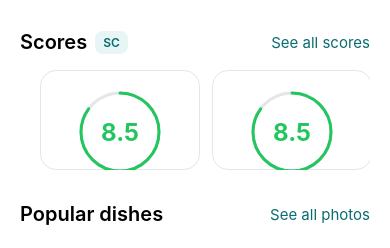
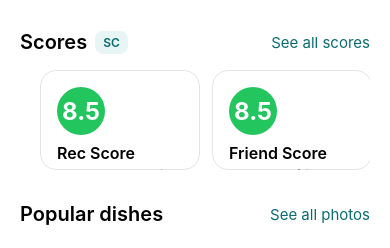
Before and after one commit to tor-iv/beli-app, a React Native app in the folder beli-native/: screen /Feed in a window 390 px wide. Both pictures are taken after a click on the element 195 px from the left and 456 px from the top of the page. Shown: the part 514-762 px from the top of the page. Built offline with nearby package versions, Linux system fonts and the light colour scheme; grey boxes are pictures that could not be loaded.

Commit message:
quick readme change

```diff
--- a/beli-native/src/components/restaurant/RestaurantScoreCard.tsx
+++ b/beli-native/src/components/restaurant/RestaurantScoreCard.tsx
@@ -1,7 +1,5 @@
 import React from 'react';
 import { View, StyleSheet, ViewStyle, Text as RNText } from 'react-native';
-import Svg, { Circle } from 'react-native-svg';
-import { Text, Caption } from '../typography';
 import { theme } from '../../theme';
 
 interface RestaurantScoreCardProps {
@@ -48,53 +46,37 @@ export const RestaurantScoreCard: React.FC<RestaurantScoreCardProps> = ({
 }) => {
   const formattedSample = formatSampleSize(sampleSize);
   const resolvedAccent = accentColor ?? getScoreColor(score);
-  const radius = 45;
-  const strokeWidth = 3;
-  const normalizedRadius = radius - strokeWidth * 2;
-  const circumference = normalizedRadius * 2 * Math.PI;
-  const strokeDasharray = `${circumference} ${circumference}`;
-  const progress = (score / 10) * circumference;
-  const strokeDashoffset = circumference - progress;
 
   return (
     <View style={[styles.container, style]} testID={testID}>
       <View style={styles.scoreColumn}>
-        <View style={styles.scoreBubble}>
-          <Svg height={radius * 2} width={radius * 2} style={styles.progressRing}>
-            <Circle
-              stroke={theme.colors.borderLight}
-              fill="transparent"
-              strokeWidth={strokeWidth}
-              r={normalizedRadius}
-              cx={radius}
-              cy={radius}
-            />
-            <Circle
-              stroke={resolvedAccent}
-              fill="transparent"
-              strokeWidth={strokeWidth}
-              strokeDasharray={strokeDasharray}
-              strokeDashoffset={strokeDashoffset}
-              strokeLinecap="round"
-              r={normalizedRadius}
-              cx={radius}
-              cy={radius}
-              transform={`rotate(-90 ${radius} ${radius})`}
-            />
-          </Svg>
-          <View style={styles.scoreTextContainer}>
-            <RNText style={[styles.scoreText, { color: resolvedAccent }]}>
+        {/* Score Circle */}
+        <View style={styles.scoreCircleContainer}>
+          <View style={[styles.scoreCircle, { backgroundColor: resolvedAccent }]}>
+            <RNText style={styles.scoreText}>
               {score.toFixed(1)}
             </RNText>
           </View>
+          {/* Sample Size Badge */}
+          {formattedSample && (
+            <View style={styles.sampleBadge}>
+              <RNText style={styles.sampleText}>
+                {formattedSample}
+              </RNText>
+            </View>
+          )}
         </View>
-        <Text style={styles.title}>
+
+        {/* Title */}
+        <RNText style={styles.title}>
           {title}
-        </Text>
+        </RNText>
+
+        {/* Description */}
         {description && (
-          <Text style={styles.description}>
+          <RNText style={styles.description}>
             {description}
-          </Text>
+          </RNText>
         )}
       </View>
     </View>
@@ -103,46 +85,62 @@ export const RestaurantScoreCard: React.FC<RestaurantScoreCardProps> = ({
 
 const styles = StyleSheet.create({
   container: {
-    flex: 1,
-    alignItems: 'center',
+    width: 160,
+    height: 100,
+    backgroundColor: theme.colors.cardWhite,
+    borderWidth: 1,
+    borderColor: '#E5E5E7',
+    borderRadius: 16,
+    padding: 16,
   },
   scoreColumn: {
-    alignItems: 'center',
+    alignItems: 'flex-start',
+    flex: 1,
   },
-  scoreBubble: {
-    width: 90,
-    height: 90,
+  scoreCircleContainer: {
+    position: 'relative',
+    marginBottom: 8,
+  },
+  scoreCircle: {
+    width: 48,
+    height: 48,
+    borderRadius: 24,
     alignItems: 'center',
     justifyContent: 'center',
-    marginBottom: theme.spacing.sm,
-  },
-  progressRing: {
-    position: 'absolute',
-    top: 0,
-    left: 0,
-  },
-  scoreTextContainer: {
-    position: 'absolute',
-    alignItems: 'center',
-    justifyContent: 'center',
-    width: 90,
-    height: 90,
   },
   scoreText: {
     fontFamily: theme.typography.fontFamily.primary,
     fontWeight: '700',
     fontSize: 24,
+    color: theme.colors.textInverse,
+  },
+  sampleBadge: {
+    position: 'absolute',
+    bottom: -4,
+    right: -4,
+    backgroundColor: '#1C1C1E',
+    borderRadius: 10,
+    paddingHorizontal: 6,
+    paddingVertical: 2,
+    minWidth: 20,
+    alignItems: 'center',
+  },
+  sampleText: {
+    fontSize: 10,
+    fontWeight: '600',
+    color: theme.colors.textInverse,
   },
   title: {
-    fontSize: 14,
+    fontSize: 16,
     fontWeight: '600',
     color: theme.colors.textPrimary,
-    textAlign: 'center',
+    textAlign: 'left',
     marginBottom: 4,
   },
   description: {
-    fontSize: 12,
-    color: theme.colors.textSecondary,
-    textAlign: 'center',
+    fontSize: 13,
+    color: '#8E8E93',
+    textAlign: 'left',
+    lineHeight: 16,
   },
 });
--- a/beli-native/src/screens/RestaurantInfoScreen.tsx
+++ b/beli-native/src/screens/RestaurantInfoScreen.tsx
@@ -455,7 +455,6 @@ const RestaurantInfoScreen: React.FC = () => {
               description="How much we think you will like it"
               sampleSize={getScoreSample(restaurant.scores?.recScoreSampleSize)}
               accentColor={getScoreColor(recScore)}
-              style={styles.scoreCard}
             />
             <RestaurantScoreCard
               score={friendScore}
@@ -463,17 +462,15 @@ const RestaurantInfoScreen: React.FC = () => {
               description="What your friends think"
               sampleSize={getScoreSample(restaurant.scores?.friendScoreSampleSize)}
               accentColor={getScoreColor(friendScore)}
-              style={styles.scoreCard}
             />
             <RestaurantScoreCard
               score={averageScore}
-              title="Your Score"
+              title="Average Score"
               description="Community average"
               sampleSize={getScoreSample(
                 restaurant.scores?.averageScoreSampleSize ?? restaurant.ratingCount
               )}
               accentColor={getScoreColor(averageScore)}
-              style={styles.scoreCard}
             />
           </ScrollView>
 
@@ -743,15 +740,6 @@ const styles = StyleSheet.create({
     paddingHorizontal: 20,
     gap: 12,
   },
-  scoreCard: {
-    width: 160,
-    height: 100,
-    backgroundColor: colors.cardWhite,
-    borderWidth: 1,
-    borderColor: colors.borderLight,
-    borderRadius: 16,
-    padding: 16,
-  },
   dishScrollContent: {
     paddingHorizontal: 20,
     paddingVertical: 8,
```
Also changed, not shown: 1 other file (tests, documents, lock files or other folders).
